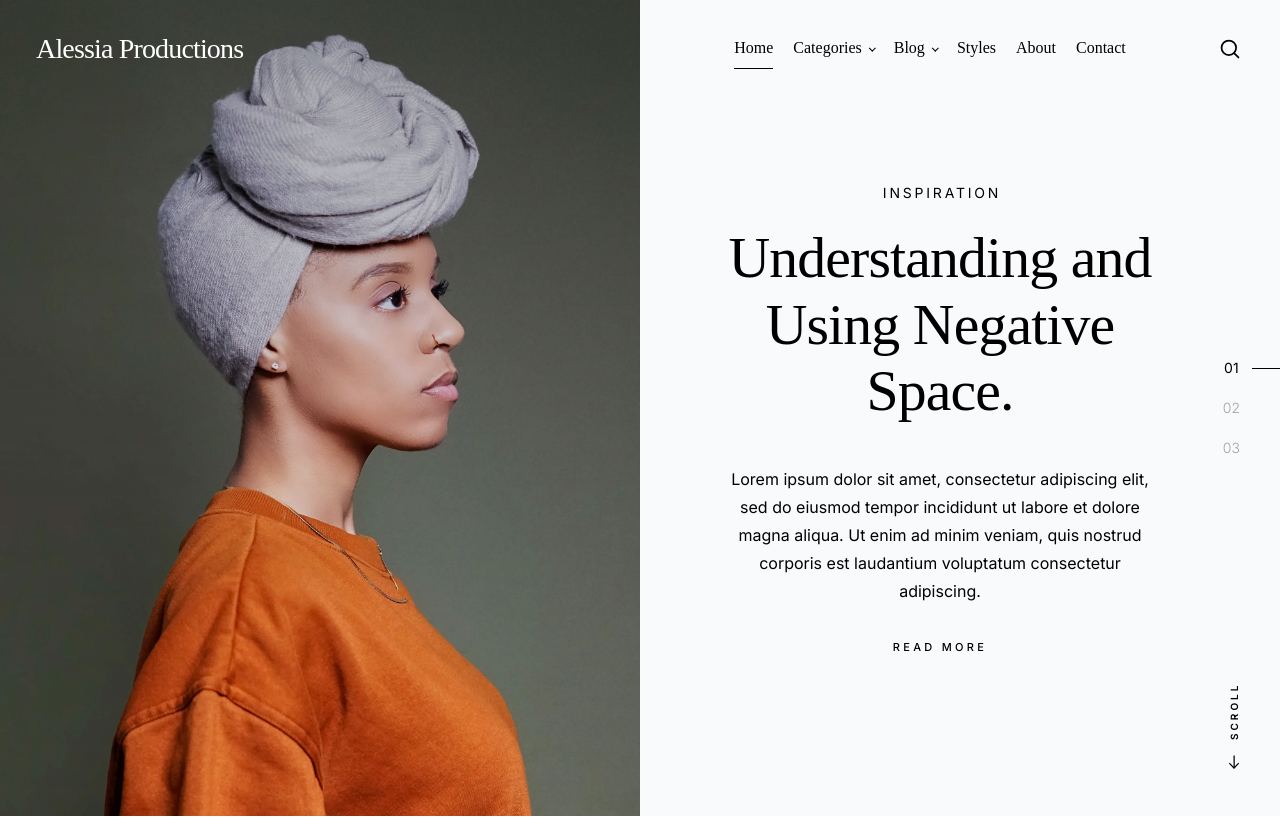
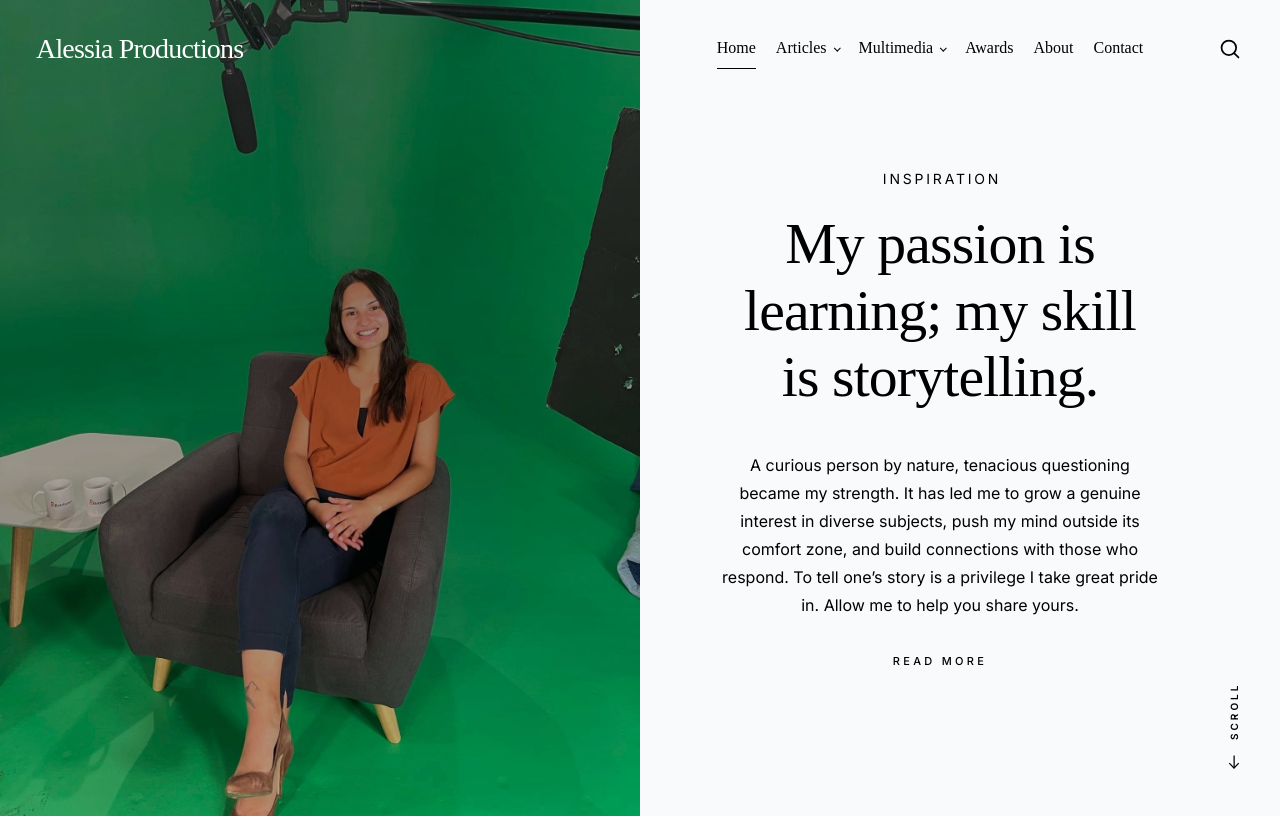
Before and after one commit to stefanomusicman/alessia-portfolio, a plain HTML site: page index.html in a window 1280 px wide. Shown: the top 818 px of the page. Drawn offline with Linux system fonts and the light colour scheme; a web font is replaced by a local one.

Commit message:
feat: add copy/image to header of home page

```diff
--- a/index.html
+++ b/index.html
@@ -7,7 +7,7 @@
     ================================================== -->
     <meta charset="utf-8">
     <meta name="viewport" content="width=device-width, initial-scale=1">
-    <title>Alessia Proietti</title>
+    <title>Alessia Productions</title>
 
     <script>
         document.documentElement.classList.remove('no-js');
@@ -67,7 +67,7 @@
                     <ul class="s-header__nav">
                         <li class="current-menu-item"><a href="index.html" title="">Home</a></li>
                         <li class="has-children">
-                            <a href="#0" title="" class="">Categories</a>
+                            <a href="#0" title="" class="">Articles</a>
                             <ul class="sub-menu">
                                 <li><a href="category.html">Design</a></li>
                                 <li><a href="category.html">Lifestyle</a></li>
@@ -78,14 +78,14 @@
                             </ul>
                         </li>
                         <li class="has-children">
-                            <a href="#0" title="" class="">Blog</a>
+                            <a href="#0" title="" class="">Multimedia</a>
                             <ul class="sub-menu">
                                 <li><a href="single-standard.html">Standard Post</a></li>
                                 <li><a href="single-video.html">Video Post</a></li>
                                 <li><a href="single-audio.html">Audio Post</a></li>
                             </ul>
                         </li>
-                        <li><a href="styles.html" title="">Styles</a></li>
+                        <li><a href="styles.html" title="">Awards</a></li>
                         <li><a href="about.html" title="">About</a></li>
                         <li><a href="contact.html" title="">Contact</a></li>
                     </ul> <!-- end s-header__nav -->
@@ -140,7 +140,7 @@
                     <div class="swiper-wrapper">
                         <article class="hero__slide swiper-slide">
                             <div class="hero__entry-image"
-                                style="background-image: url('images/thumbs/featured/featured-01_2000.jpg');"></div>
+                                style="background-image: url('images/Alessia-main-page.JPG');"></div>
                             <div class="hero__entry-text">
                                 <div class="hero__entry-text-inner">
                                     <div class="hero__entry-meta">
@@ -150,15 +150,18 @@
                                     </div>
                                     <h2 class="hero__entry-title">
                                         <a href="single-standard.html">
-                                            Understanding and Using Negative Space.
+                                            My passion is learning; my skill is storytelling.
                                         </a>
                                     </h2>
                                     <p class="hero__entry-desc">
-                                        Lorem ipsum dolor sit amet, consectetur adipiscing elit, sed do eiusmod tempor
-                                        incididunt ut labore et dolore magna aliqua. Ut enim ad minim veniam, quis
-                                        nostrud corporis est laudantium voluptatum consectetur adipiscing.
+                                        A curious person by nature, tenacious questioning became my strength.
+                                        It has led me to grow a genuine interest in diverse subjects, push my mind
+                                        outside its comfort zone,
+                                        and build connections with those who respond. To tell one’s story is a privilege
+                                        I take great pride in.
+                                        Allow me to help you share yours.
                                     </p>
-                                    <a class="hero__more-link" href="single-standard.html">Read More</a>
+                                    <a class="hero__more-link" href="about.html">Read More</a>
                                 </div>
                             </div>
                         </article>
@@ -214,7 +217,8 @@
                         </article>
                     </div> <!-- swiper-wrapper -->
 
-                    <div class="swiper-pagination"></div>
+                    <!-- THIS CONTROLS THE PAGINATION FOR THE HEADER SECTION -->
+                    <!-- <div class="swiper-pagination"></div> -->
 
                 </div> <!-- end hero slider -->
 
@@ -775,7 +779,7 @@
             <div class="row s-footer__main">
 
                 <div class="column lg-5 md-6 tab-12 s-footer__about">
-                    <h4>Spurgeon</h4>
+                    <h4>Alessia Productions</h4>
 
                     <p>
                         Lorem ipsum dolor sit amet, consectetur
@@ -871,9 +875,9 @@
                 </div>
                 <div class="column lg-5 md-6 tab-12">
                     <div class="ss-copyright">
-                        <span>© Copyright Spurgeon 2021</span>
-                        <span>Design by <a href="https://www.styleshout.com/">StyleShout</a> Distribution <a
-                                href="https://themewagon.com">ThemeWagon</a></span>
+                        <span>© Copyright Alessia Productions 2024</span>
+                        <!-- <span>Design by <a href="https://www.styleshout.com/">StyleShout</a> Distribution <a
+                                href="https://themewagon.com">ThemeWagon</a></span> -->
                     </div>
                 </div>
 
```
Also changed, not shown: images/Alessia-main-page-edit.jpg (added), images/Alessia-main-page.JPG (added).
